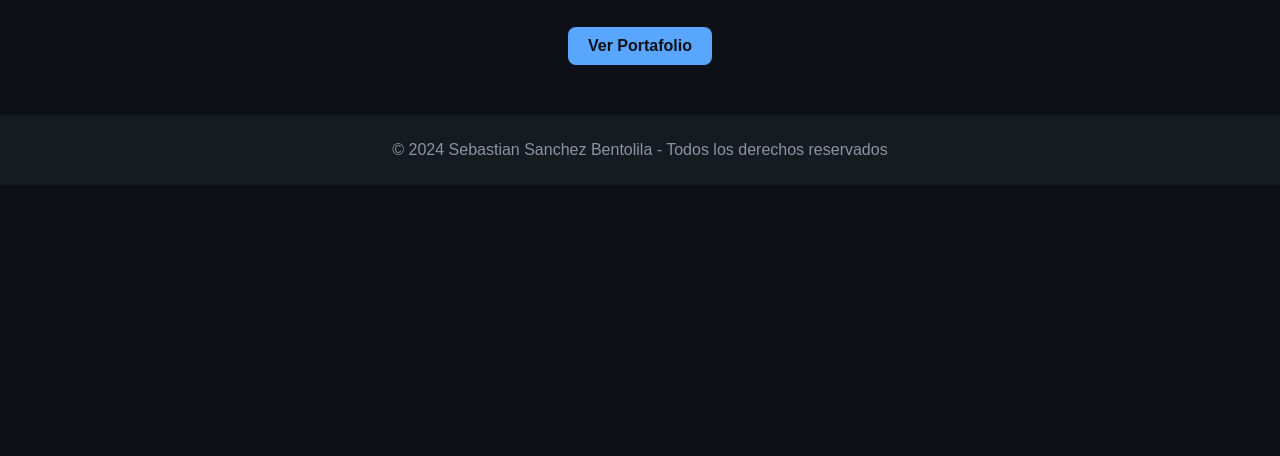
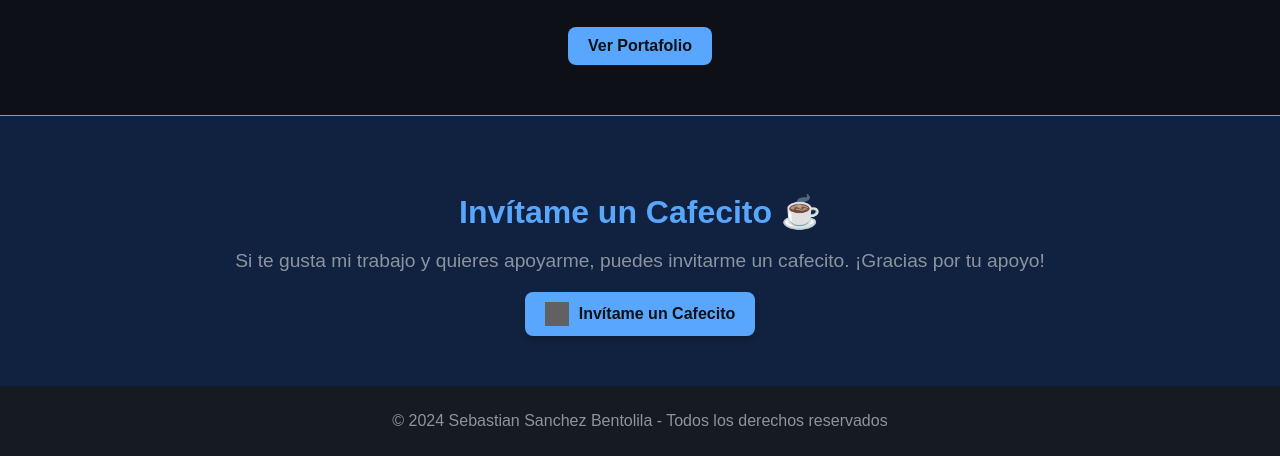
Before and after one commit to Sebastian-Sanchez-Bentolila/DataExplorer, a plain HTML site: page index.html in a window 1280 px wide. Shown: the part 1610-2066 px from the top of the page. Before the commit the page ends 1795 px from the top, so only its background shows below. Drawn offline with nearby package versions, Linux system fonts and the light colour scheme; grey boxes are pictures that could not be loaded.

Commit message:
Update index.html

```diff
--- a/index.html
+++ b/index.html
@@ -93,6 +93,18 @@
         </div>
     </section>
 
+    <section id="donaciones" class="donaciones">
+    	    <h2>Invítame un Cafecito ☕</h2>
+    <p>
+        Si te gusta mi trabajo y quieres apoyarme, puedes invitarme un cafecito.
+        ¡Gracias por tu apoyo!
+    </p>
+    <a href="https://cafecito.app/ruedas_en_movimiento" target="_blank" class="btn-donacion">
+        <img src="https://cdn-icons-png.flaticon.com/512/1041/1041916.png" alt="Icono de cafecito" class="icono-cafecito">
+        Invítame un Cafecito
+    </a>
+</section>
+
 
     <footer class="footer">
         <p>© 2024 Sebastian Sanchez Bentolila - Todos los derechos reservados</p>
```
